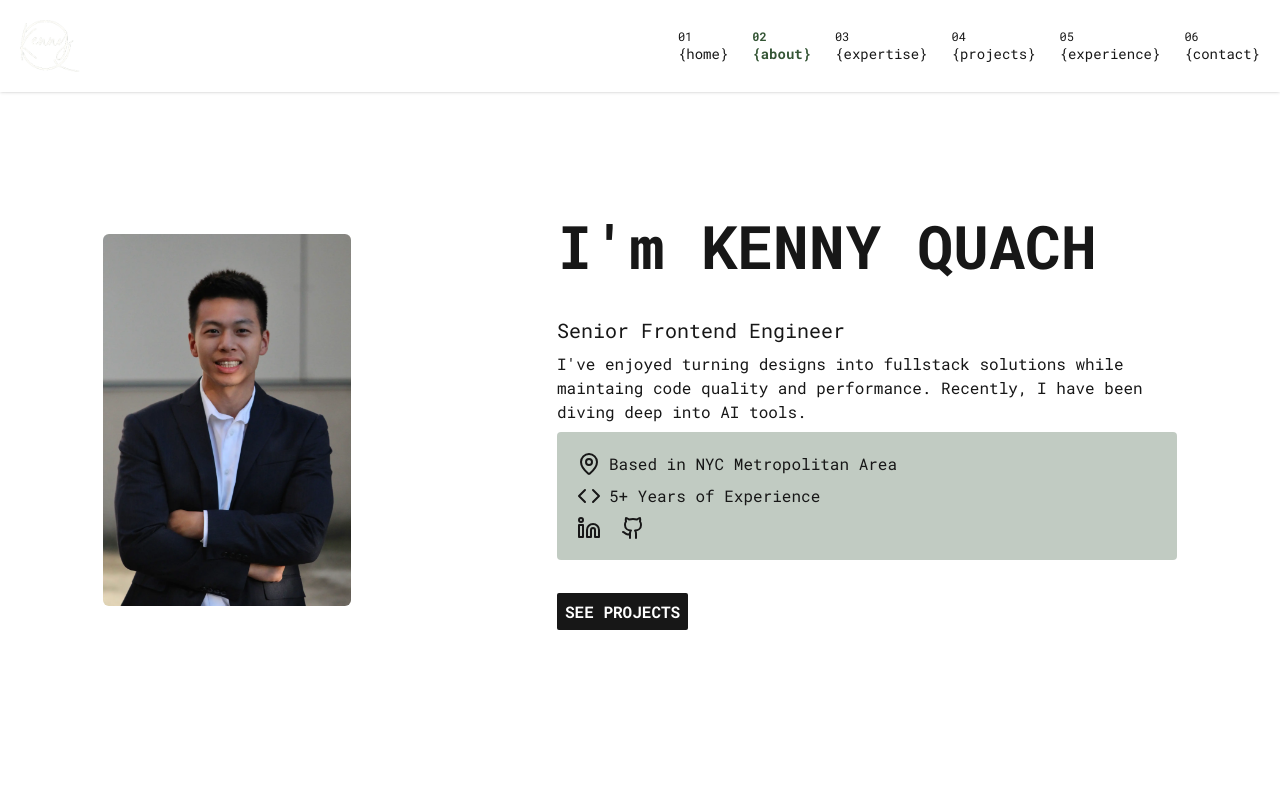
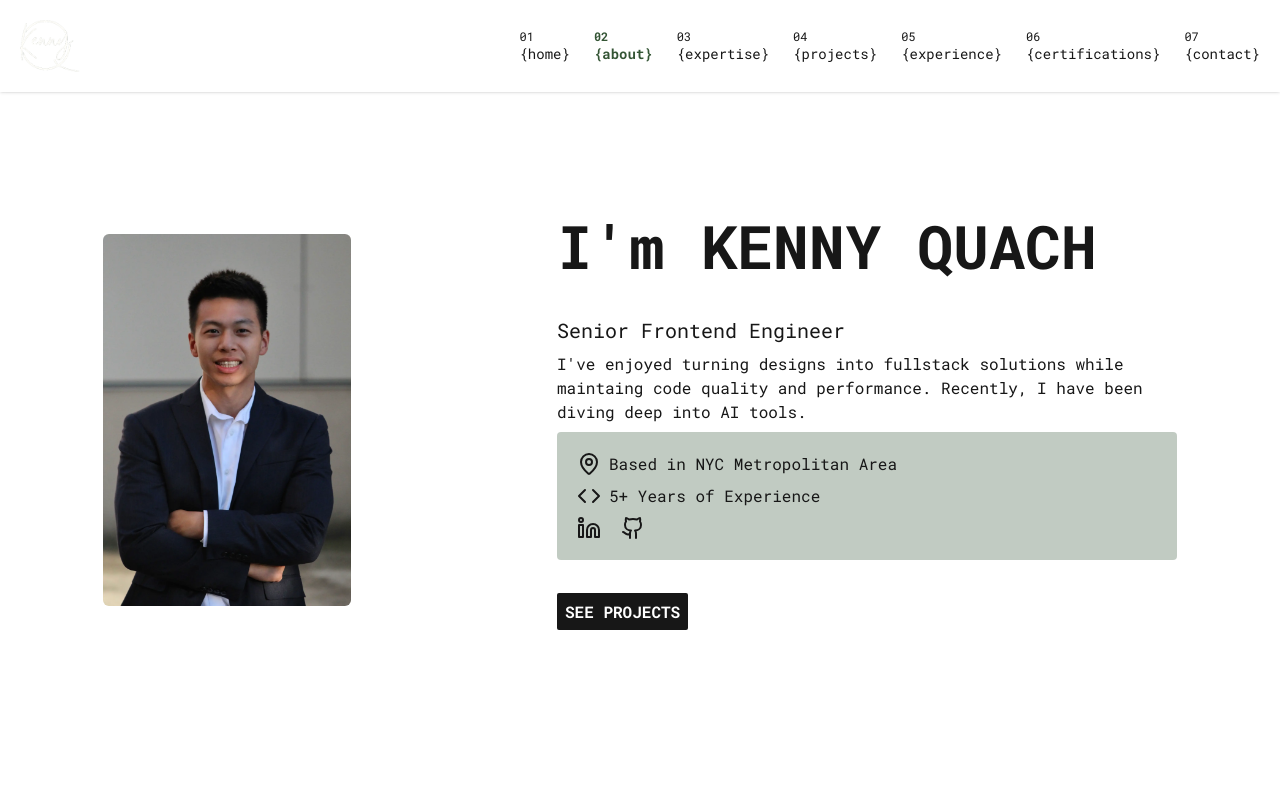
Before and after one commit to kquach229/next-portfoliov2, a Next.js app: page /about in a window 1280 px wide. Shown: the top 800 px of the page. Built offline with nearby package versions, Linux system fonts and the light colour scheme.

Commit message:
navbar update

```diff
--- a/components/Navbar.tsx
+++ b/components/Navbar.tsx
@@ -12,7 +12,8 @@ const links = [
   { id: 3, title: 'expertise', link: '/about#expertise' },
   { id: 4, title: 'projects', link: '/about#projects' },
   { id: 5, title: 'experience', link: '/about#experience' },
-  { id: 6, title: 'contact', link: '/about#contact' },
+  { id: 6, title: 'certifications', link: '/about#certifications' },
+  { id: 7, title: 'contact', link: '/about#contact' },
 ];
 
 const Navbar = () => {
```
